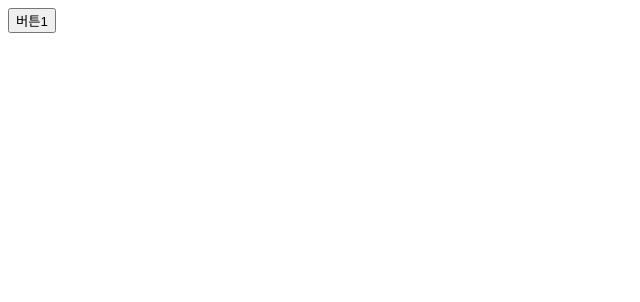
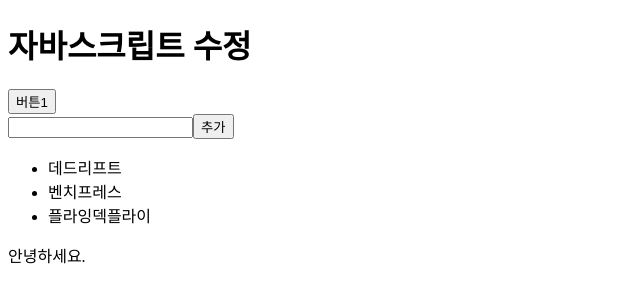
Before and after one commit to leesanghyone/javascript_edu, a plain HTML site: page index.html in a window 1280 px wide. Shown: the whole page, without its empty margins (0-640 px from the left). Drawn offline with Linux system fonts and the light colour scheme.

Commit message:
이벤트까지 내용을 저장함, 액션은 아직 포함시키지 않았음

```diff
--- /dev/null
+++ b/c2_dom.js
@@ -0,0 +1,14 @@
+// dom 조작하는 방법을 배운다.
+
+//1.아이디로 조작하기.
+let title = document.getElementById('title');
+console.log(title);
+title.textContent = '자바스크립트 수정';
+
+// 2.클래스로 조작하기.
+let items = document.getElementsByClassName('item');
+console.log(items);
+
+// 3.쿼리로 조작하기.
+let h1 = document.querySelector('#title');
+console.log('h1 items : ', h1);
--- a/index.html
+++ b/index.html
@@ -4,9 +4,20 @@
     <meta charset="UTF-8" />
     <meta name="viewport" content="width=device-width, initial-scale=1.0" />
     <title>Document</title>
-    <script src="./chapter1.js"></script>
+    <script src="./chapter1.js" defer></script>
+    <script src="./c2_dom.js" defer></script>
   </head>
   <body>
+    <h1 id="title">주제헤드라인</h1>
     <button onclick="action()">버튼1</button>
+    <section>
+      <form action="myform"><input type="text" name="myText"><button>추가</button></input></form>
+      <ul class="list">
+        <li class="item">데드리프트</li>
+        <li class="item">벤치프레스</li>
+        <li class="item">플라잉덱플라이</li>
+      </ul>
+      <p class="hello">안녕하세요.</p>
+    </section>
   </body>
 </html>
```
